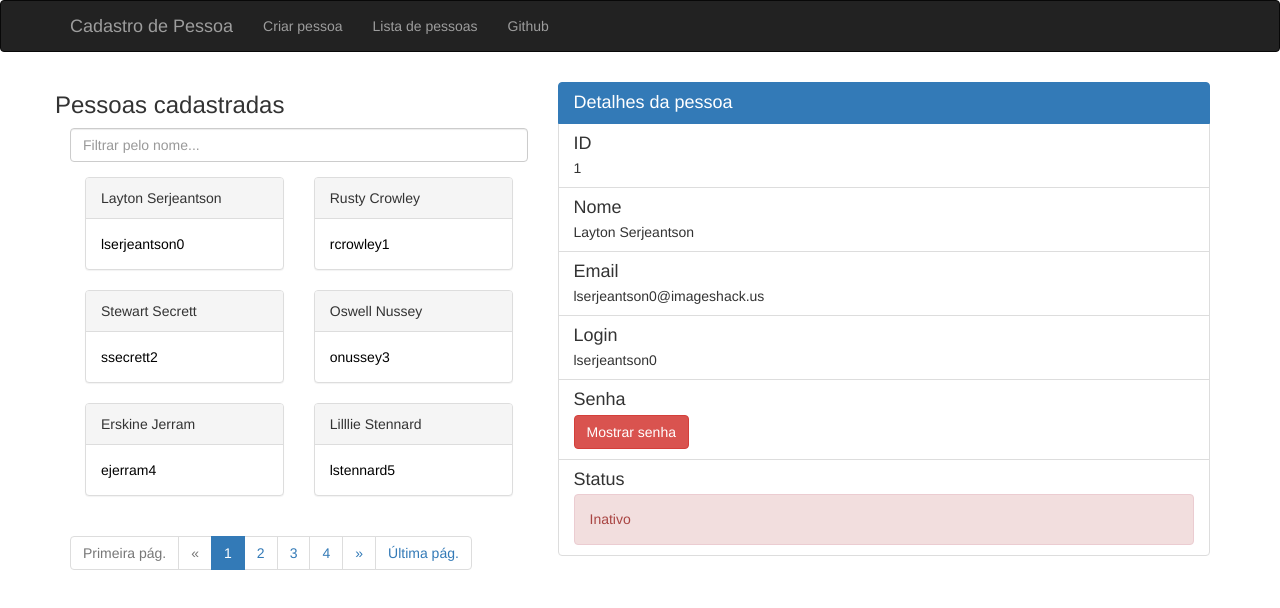
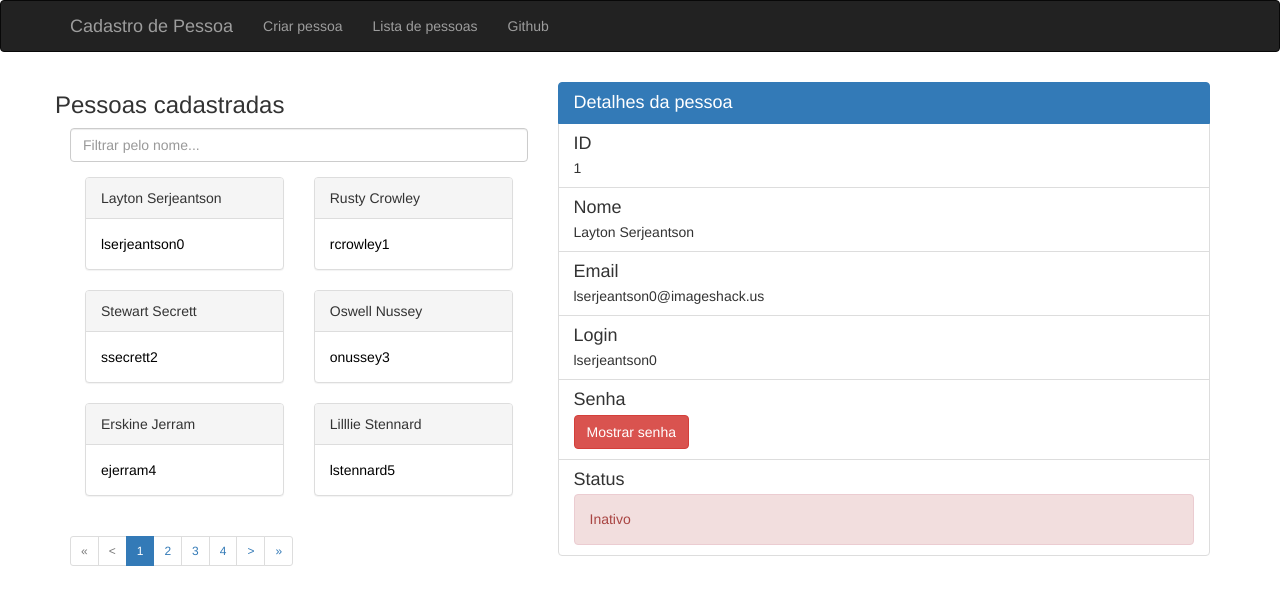
Before and after one commit to giordanna/projeto-cadastro-pessoa, an Angular app: page /lista/1 in a window 1280 px wide. Shown: the top 608 px of the page. Built offline with nearby package versions, Linux system fonts and the light colour scheme; data requests are answered from the project's data file.

Commit message:
fix: Mudança de texto na paginação
Estava muito grande e quebrava em telas pequenas

```diff
--- a/src/app/pessoas/lista-pessoas/lista-pessoas.component.html
+++ b/src/app/pessoas/lista-pessoas/lista-pessoas.component.html
@@ -24,21 +24,21 @@
 </div>
 <div class="row">
   <div class="col-xs-12">
-    <ul *ngIf="pager.pages && pager.pages.length" class="pagination">
+    <ul *ngIf="pager.pages && pager.pages.length" class="pagination pagination-sm">
       <li [ngClass]="{disabled:pager.currentPage === 1}">
-        <a (click)="onMudarPaginas(1)">Primeira pág.</a>
+        <a (click)="onMudarPaginas(1)">&laquo;</a>
       </li>
       <li [ngClass]="{disabled:pager.currentPage === 1}">
-        <a (click)="onMudarPaginas(pager.currentPage - 1)">&laquo;</a>
+        <a (click)="onMudarPaginas(pager.currentPage - 1)">&lt;</a>
       </li>
       <li *ngFor="let page of pager.pages" [ngClass]="{active:pager.currentPage === page}">
         <a (click)="onMudarPaginas(page)">{{page}}</a>
       </li>
       <li [ngClass]="{disabled:pager.currentPage === pager.totalPages}">
-        <a (click)="onMudarPaginas(pager.currentPage + 1)">&raquo;</a>
+        <a (click)="onMudarPaginas(pager.currentPage + 1)">&gt;</a>
       </li>
       <li [ngClass]="{disabled:pager.currentPage === pager.totalPages}">
-        <a (click)="onMudarPaginas(pager.totalPages)">Última pág.</a>
+        <a (click)="onMudarPaginas(pager.totalPages)">&raquo;</a>
       </li>
     </ul>
   </div>
```
